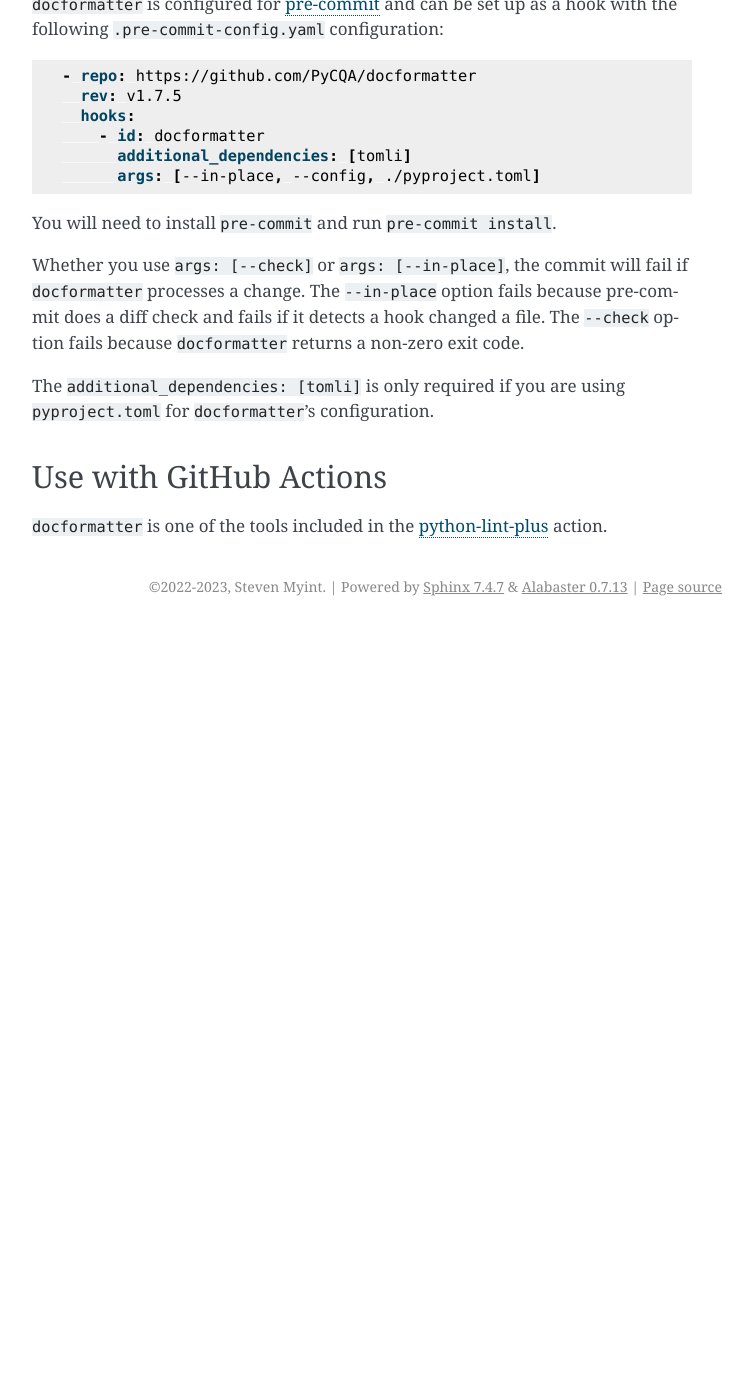
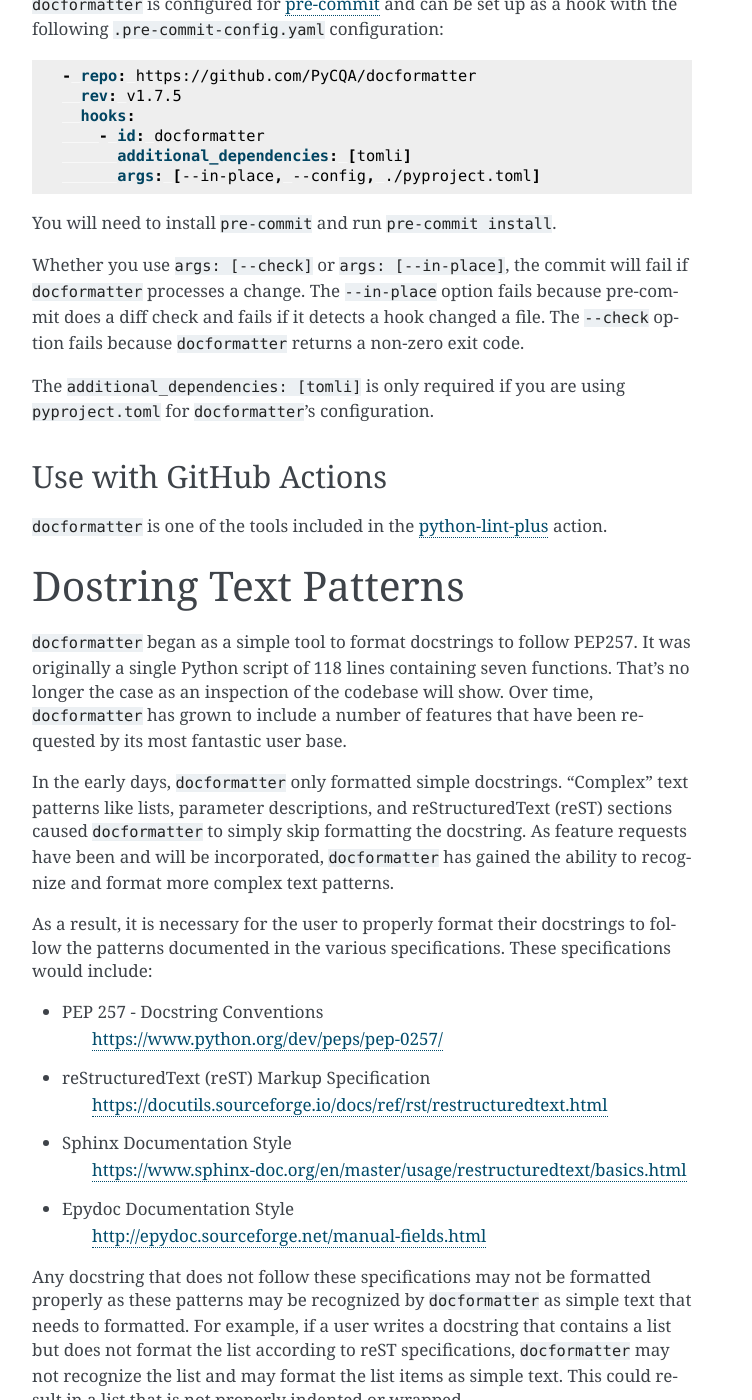
Before and after one commit to PyCQA/docformatter, a Sphinx documentation site: the page built from docs/source/usage.rst, in a window 1280 px wide and 1400 px high, scrolled down 2938 px. Shown: the whole window, without its empty margins (388-1140 px from the left). Built offline with Sphinx 7.4.7, drawn with Linux system fonts in a browser that asks for light colours; before the commit the page ends 3564 px from its top, so only the background shows below that; some of the changed text lies outside the part shown.

Commit message:
doc: add section discussing text patterns to usage docs

```diff
--- a/docs/source/usage.rst
+++ b/docs/source/usage.rst
@@ -151,3 +151,52 @@
 action.
 
 .. _`python-lint-plus`: https://github.com/marketplace/actions/python-code-style-quality-and-lint
+
+Dostring Text Patterns
+======================
+
+``docformatter`` began as a simple tool to format docstrings to follow PEP257.  It
+was originally a single Python script of 118 lines containing seven functions.
+That's no longer the case as an inspection of the codebase will show.  Over time,
+``docformatter`` has grown to include a number of features that have been requested
+by its most fantastic user base.
+
+In the early days, ``docformatter`` only formatted simple docstrings.  "Complex" text
+patterns like lists, parameter descriptions, and reStructuredText (reST) sections
+caused ``docformatter`` to simply skip formatting the docstring.  As feature requests
+have been and will be incorporated, ``docformatter`` has gained the ability to
+recognize and format more complex text patterns.
+
+As a result, it is necessary for the user to properly format their docstrings to
+follow the patterns documented in the various specifications.  These specifications
+would include:
+
+- PEP 257 - Docstring Conventions
+    https://www.python.org/dev/peps/pep-0257/
+- reStructuredText (reST) Markup Specification
+    https://docutils.sourceforge.io/docs/ref/rst/restructuredtext.html
+- Sphinx Documentation Style
+    https://www.sphinx-doc.org/en/master/usage/restructuredtext/basics.html
+- Epydoc Documentation Style
+    http://epydoc.sourceforge.net/manual-fields.html
+
+Any docstring that does not follow these specifications may not be formatted properly
+as these patterns may be recognized by ``docformatter`` as simple text that needs to
+formatted.  For example, if a user writes a docstring that contains a list but does not
+format the list according to reST specifications, ``docformatter`` may not recognize
+the list and may format the list items as simple text.  This could result in a
+list that is not properly indented or wrapped.
+
+The user is encouraged to read and follow these specifications when writing
+docstrings to ensure that ``docformatter`` can properly format them.  Issues reported
+to the ``docformatter`` project that are the result of docstrings not following these
+specifications will be closed as ``S:wontfix`` with a request for the user to update
+their docstrings to follow the specifications.
+
+Additionally, as ``docformatter`` continues to add support for more text patterns (e.g.,
+Numpy or Google style docstrings), new releases may result in significant docstring
+formatting changes in your code base.  While we hate to see this happen to our users,
+it is the result of our desire to make ``docformatter`` the best tool it can be for
+formatting docstrings and the best way to achieve that is to strigently comply with
+the various specifications.  We appreciate your understanding and patience as we
+continue to improve ``docformatter``.
```
